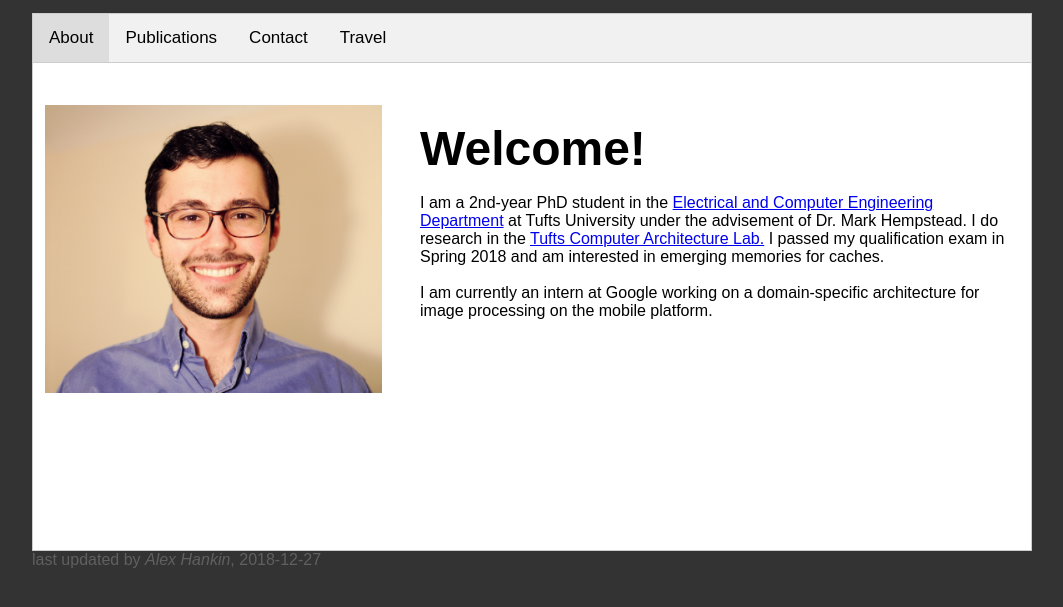
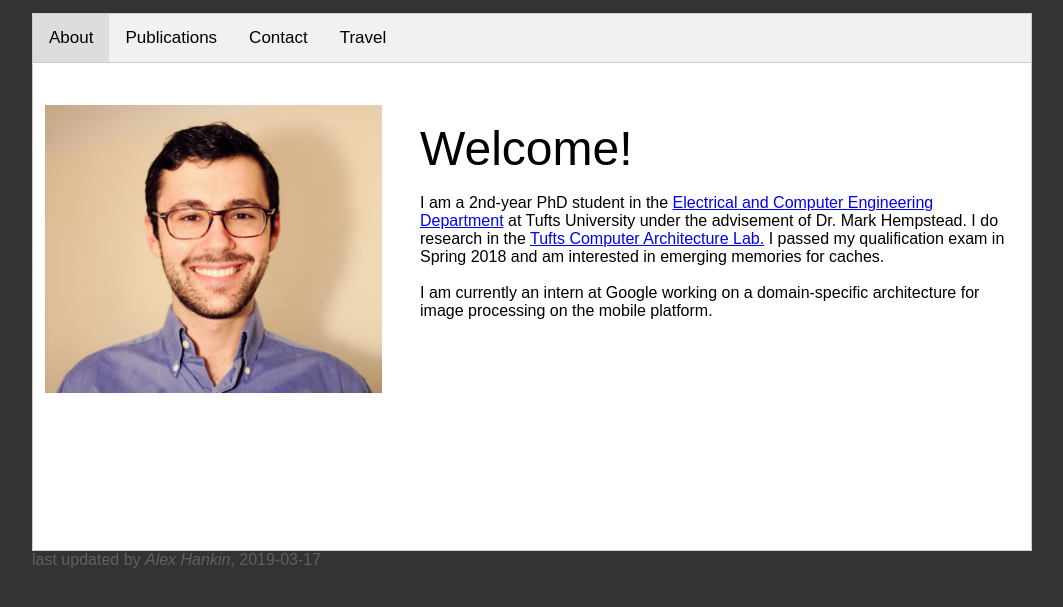
Before and after one commit to hankin0/hankin0.github.io, a Jekyll site: the page built from index.html, in a window 1280 px wide. Shown: the top 607 px of the page, without its empty margins (108-1171 px from the left). Built offline with Jekyll 4.4.1, drawn with Linux system fonts in a browser that asks for light colours.

Commit message:
text updates and change size

```diff
--- a/index.html
+++ b/index.html
@@ -17,7 +17,7 @@
  	    <br><br>
         <img src="images/Alex_edit_crop_scaled.png" width='337' height='288' align="left">
                     <p class="ex1">
-		    <font size="8" align='right'><b>Welcome!</b></font><br><br>
+		    <font size="8" align='right'>Welcome!</font><br><br>
 		    I am a 2nd-year PhD student in the <a
             href="https://engineering.tufts.edu/ece/">Electrical and Computer Engineering
             Department</a> at Tufts University under the advisement of Dr. Mark Hempstead. I do
@@ -72,7 +72,7 @@
 
 
 <div id="tail" class="tail"><font size="3" align='center'>last updated by <i>Alex Hankin</i>, <span
-title='2018-12-27T15:21:54+00:00'>2018-12-27</span></font>
+title='2019-03-17T19:47:54+00:00'>2019-03-17</span></font>
 </div>
 
 <script type="text/javascript" src="tabs.js"></script>
--- a/style.css
+++ b/style.css
@@ -2,9 +2,9 @@
     font-family: Arial;
     background-color: #333333;
     padding-top:5px;
-    padding-bottom:75px;
-    padding-left:50px;
-    padding-right:50px;
+    padding-bottom:55px;
+    padding-left:40px;
+    padding-right:40px;
     margin-left:auto;
     margin-right:auto;
 }
```
